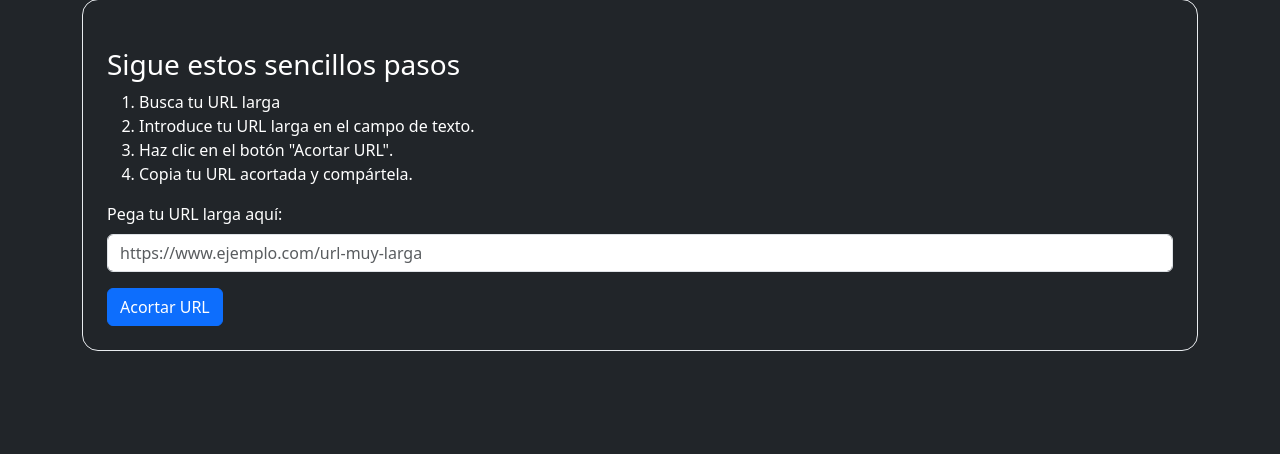
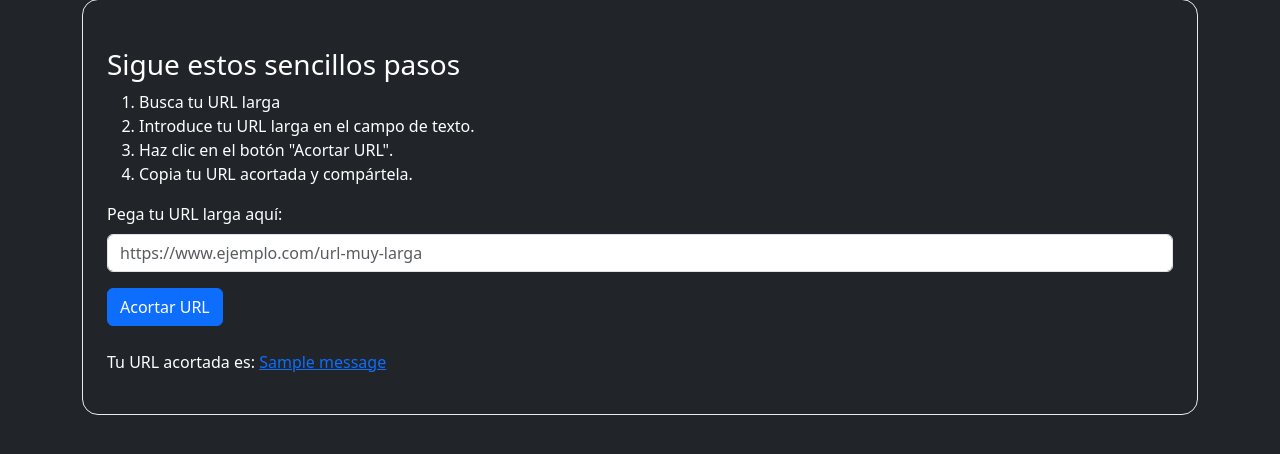
Before and after one commit to VictorRojasLabarca/Acortador-URL-Python-Flask, a Flask app: page / in a window 1280 px wide. Shown: the part 97-551 px from the top of the page. Run offline with Flask 3, Linux system fonts and the light colour scheme; one stand-in notice (Sample message) is shown.

Commit message:
Cambios html, python
Cambios en la página principal para mostrar el resultado. Los cambios en python fueron en root_controller para agregar la funcionalidad del acortado de la url, estos se mostrarán por medio de flash messages de Flask.

```diff
--- a/flask_app/controllers/root_controller.py
+++ b/flask_app/controllers/root_controller.py
@@ -1,6 +1,28 @@
-from flask import render_template, request
+import pyshorteners
+
+from flask import redirect, render_template, request, flash, url_for
 from flask_app import app
 
 @app.route('/')
 def index():
     return render_template('index.html')
+
+@app.route('/create_shorturl', methods=['POST'])
+def create_shorturl():
+    # print(request.form)
+    long_url = request.form.get('long_url')
+    if long_url:
+        # print to confirm long_url is being passed
+        # print(long_url)
+        short = pyshorteners.Shortener()
+        try:
+            short_url = short.tinyurl.short(long_url)
+            # print to confirm short_url is being passed
+            # print(short_url)
+            flash(short_url, 'success')
+        except Exception as e:
+            print(e)
+            flash('An error ocurred, please try again', 'error')
+    else:
+        flash('Please enter a URL', 'error')
+    return redirect(url_for('index'))
--- a/flask_app/templates/index.html
+++ b/flask_app/templates/index.html
@@ -47,7 +47,7 @@
     </nav>
     <main class="container mt-5">
       <div class="bg-dark text-white p-4 border border-light-subtle rounded-4">
-        <form id="urlForm" class="mt-4">
+        <form id="urlForm" action="/create_shorturl" method="post" class="mt-4">
           <h3>Sigue estos sencillos pasos</h3>
           <ol>
             <li>Busca tu URL larga</li>
@@ -62,18 +62,25 @@
             <input
               type="url"
               class="form-control"
-              id="longUrl"
+              id="long_url"
+              name="long_url"
               placeholder="https://www.ejemplo.com/url-muy-larga"
-              required
             />
           </div>
           <button type="submit" class="btn btn-primary">Acortar URL</button>
         </form>
-        <div id="shortUrlContainer" class="mt-4" style="display: none">
+        {% with messages = get_flashed_messages(with_categories=true) %} {% if
+        messages %} {% for category, message in messages %} {% if category ==
+        'success' %}
+        <div id="shortUrlContainer" class="mt-4">
           <p>
-            Tu URL acortada es: <a id="shortUrl" href="#" target="_blank"></a>
+            Tu URL acortada es:
+            <a href="{{ message }}" target="_blank">{{ message }}</a>
           </p>
         </div>
+        {% else %}
+        <div class="alert alert-danger mt-4" role="alert">{{ message }}</div>
+        {% endif %} {% endfor %} {% endif %} {% endwith %}
       </div>
     </main>
 
```
